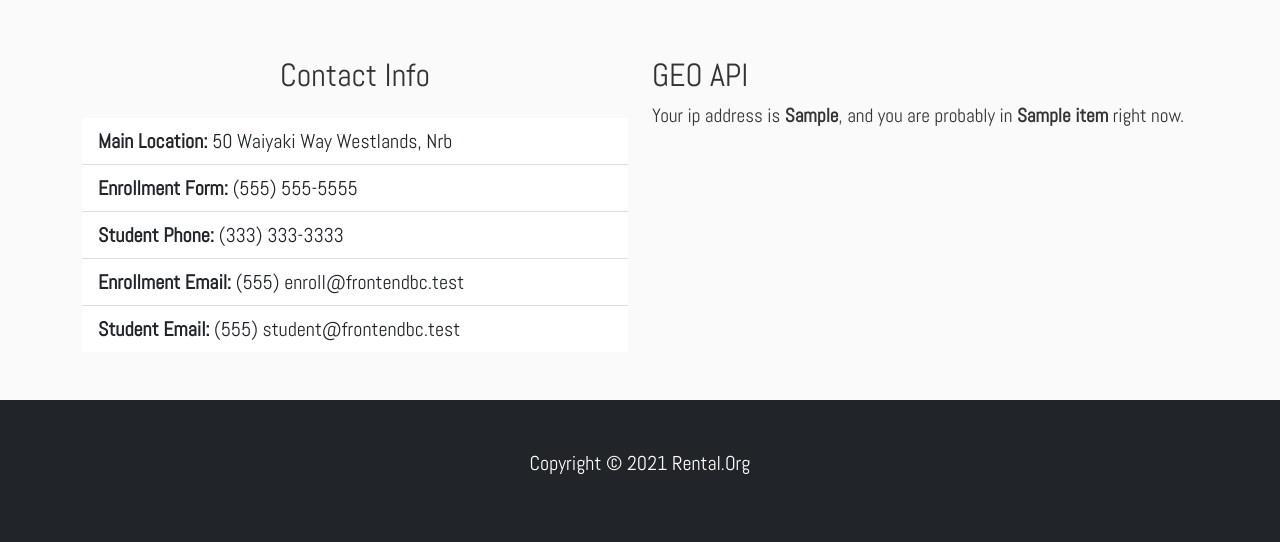
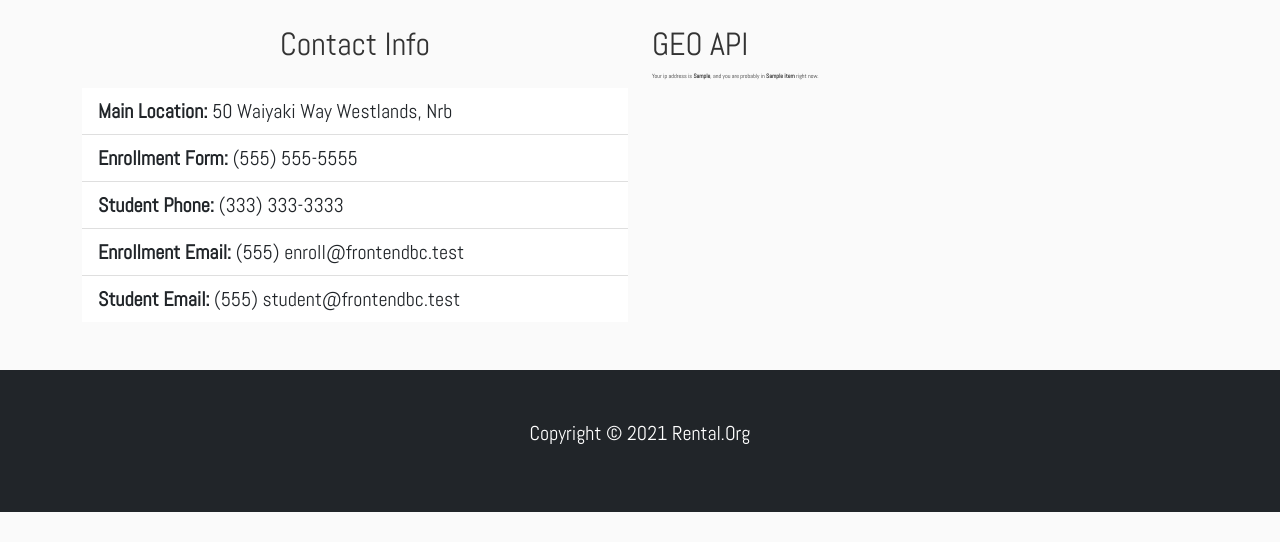
Before and after one commit to OkothPius/Rentals, a Django app: page /geodata/ in a window 1280 px wide. Shown: the part 667-1209 px from the top of the page. After the commit the page ends 1179 px from the top, so only its background shows below. Run offline with Django 3.2, Linux system fonts and the light colour scheme; tables that the repository leaves empty hold one stand-in row (values such as "Sample post"); a database or web service that is not in the repository returns one stand-in record (values such as "Sample title"); data that the repository does not hold is empty.

Commit message:
style: update

```diff
--- a/backend/static/core/css/master.css
+++ b/backend/static/core/css/master.css
@@ -5,14 +5,13 @@ body {
   font-family: 'Abel', sans-serif;
   background: #fafafa;
   color: #333333;
-  font-size: 1.2em;
+  font-size: .2em;
 }
 
 .navbar {
     -webkit-box-shadow: 0 8px 6px -6px #999;
     -moz-box-shadow: 0 8px 6px -6px #999;
     box-shadow: 0 8px 6px -6px #999;
-
     /* the rest of your styling */
 }
 
```
